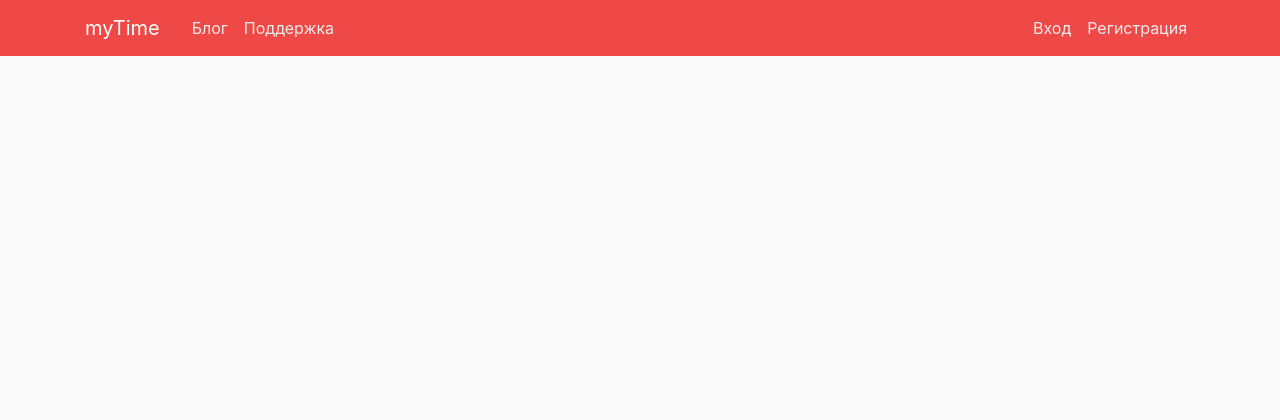
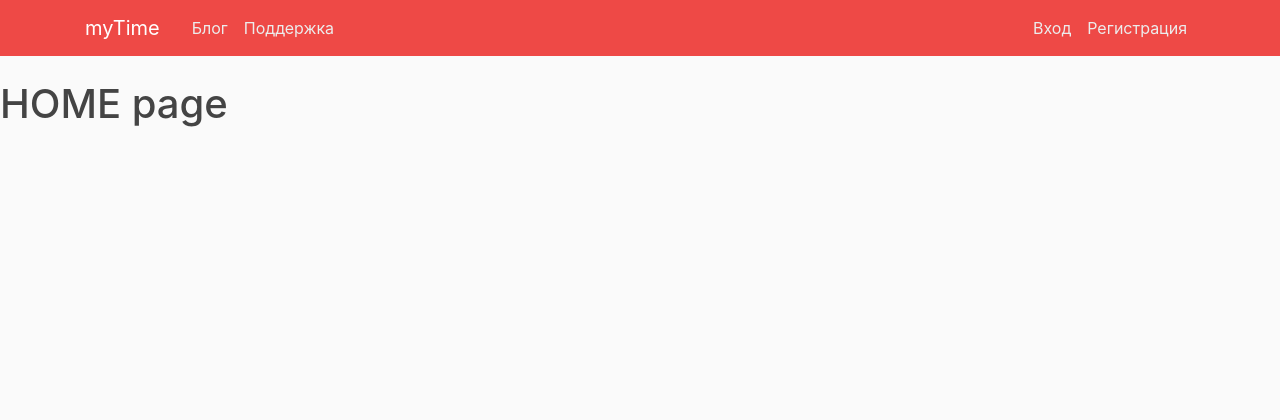
Before and after one commit to schstp/my_time_TPU_project, a Django app: page / in a window 1280 px wide. Shown: the top 420 px of the page. After the commit the page ends 127 px from the top, so only its background shows below. Run offline with Django 3.2, Linux system fonts and the light colour scheme; some libraries are stand-ins or nearby versions.

Commit message:
home.html was fixed

```diff
--- a/guest/templates/guest/home.html
+++ b/guest/templates/guest/home.html
@@ -1,4 +1,4 @@
 {% extends "guest/base.html" %}
 {% block content %}
-
+<h1>HOME page</h1>
 {% endblock content %}
```
